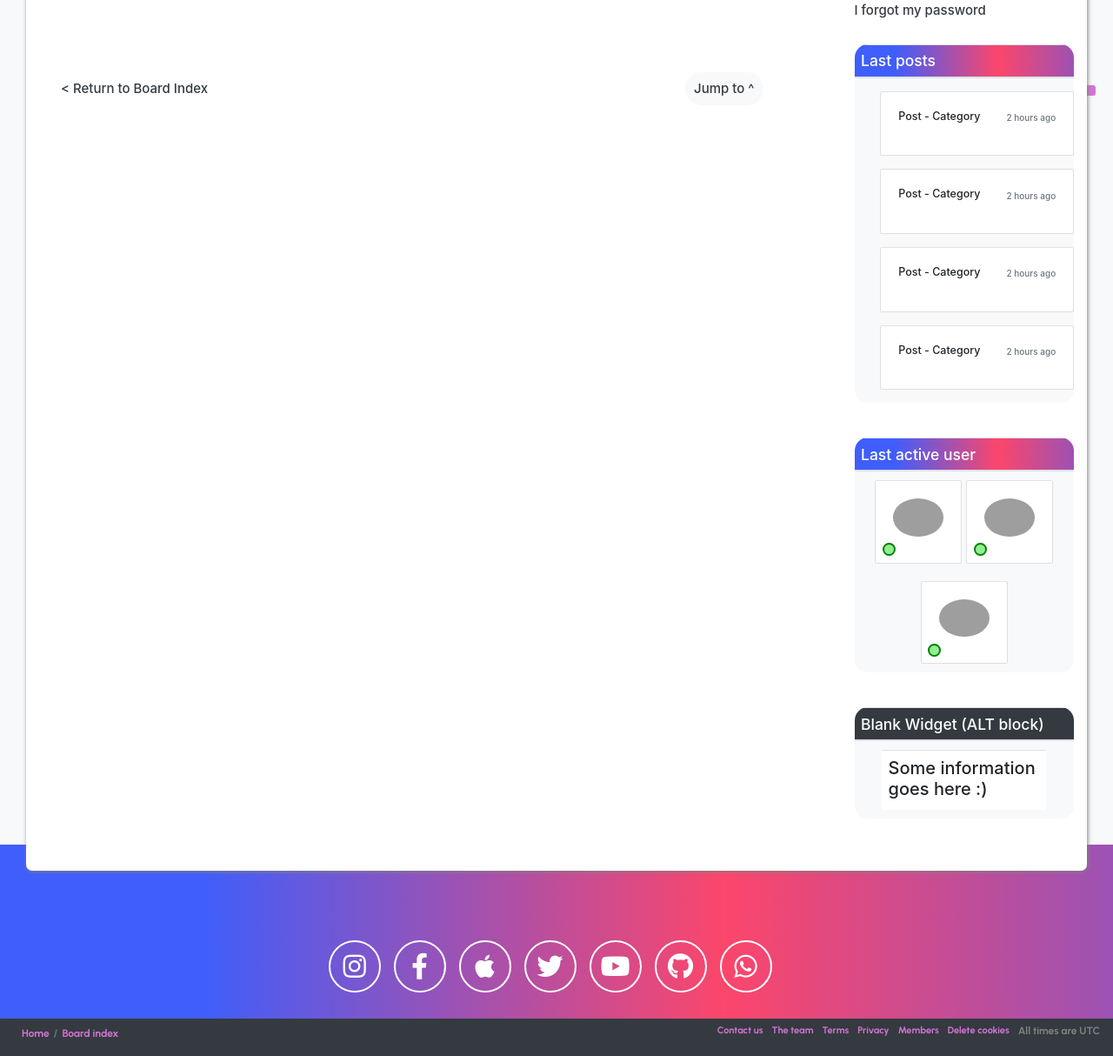
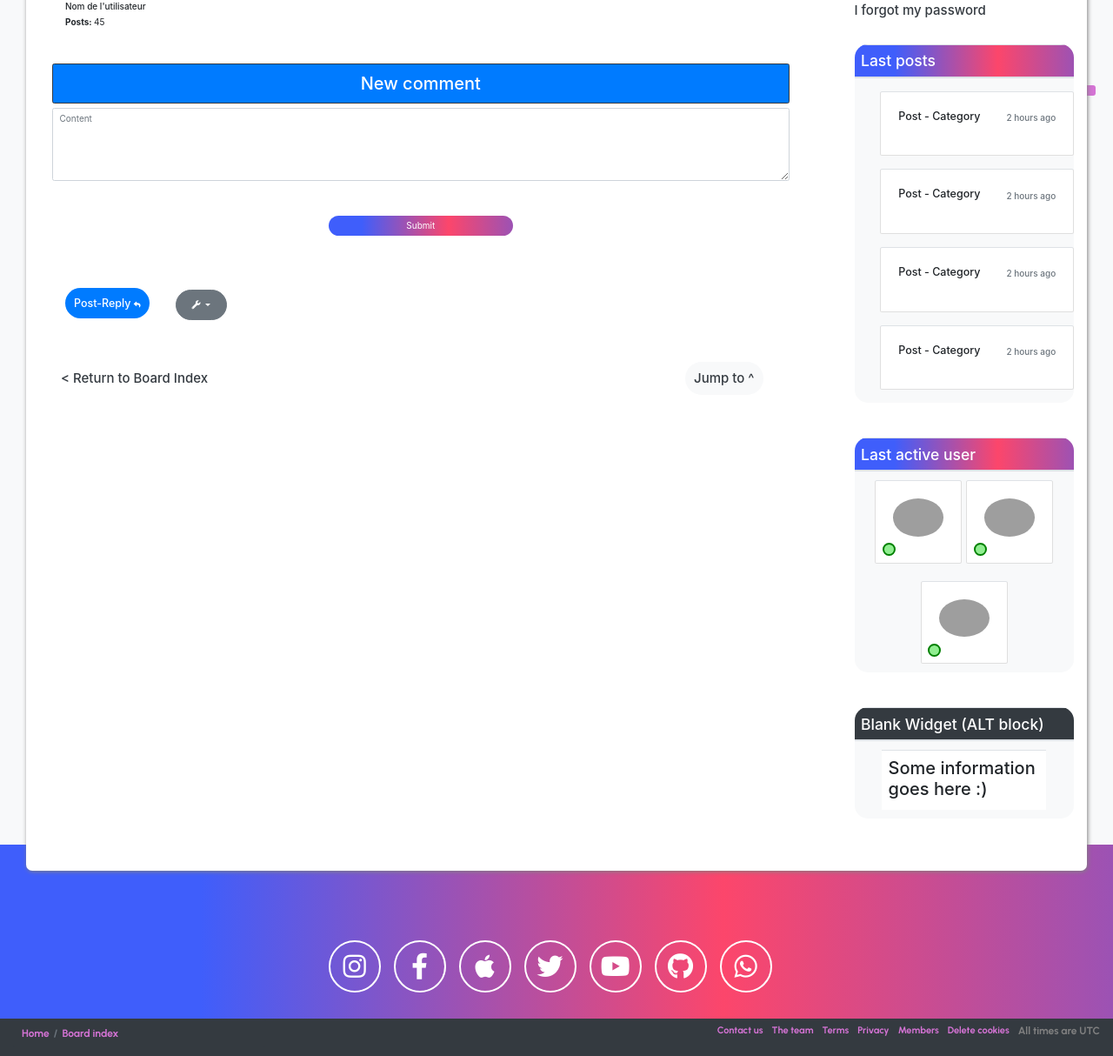
Before and after one commit to AntoineLemlin/The-forum, a PHP site: page /messages.php in a window 1280 px wide. Shown: the part 690-1904 px from the top of the page at 87% size. Run offline with PHP 8.4, Linux system fonts and the light colour scheme; data that the repository does not hold is empty; grey boxes are pictures that could not be loaded.

Commit message:
form comment

```diff
--- a/src/public/messages.php
+++ b/src/public/messages.php
@@ -74,6 +74,15 @@
       <li class="breadcrumb-item bread-item active" aria-current="page">
         Board index
       </li>
+      <li class="breadcrumb-item bread-item active" aria-current="page">
+        Category One
+      </li>
+      <li class="breadcrumb-item bread-item active" aria-current="page">
+        Top Icon Demos
+      </li>
+      <li class="breadcrumb-item bread-item active" aria-current="page">
+        Top Read (Hot)
+      </li>
     </ol>
   </nav>
       </div>
@@ -115,7 +124,7 @@
             </div>
 
               <div class="container">
-                <div class="row">
+                <div class="row mt-5">
                 <div class="col-3">
                   <div class ="img-modifier mb-2">
                     <img src="https://images.unsplash.com/photo-1515121061221-7d6ce2dcd1fe?ixid=MnwxMjA3fDB8MHxwaG90by1wYWdlfHx8fGVufDB8fHx8&ixlib=rb-1.2.1&auto=format&fit=crop&w=800&q=80" alt="" >
@@ -130,20 +139,48 @@
                   <p class="user-id"> signature </p>
                 </div>
               </div>
-            </div>
+          </div>
+
+          <div class="row">
+            <div class="col-12">
+        <h2 class="text-center mt-5 bg-primary rounded border border-dark p-3 text-white">New comment</h2>
+      <form method="POST" id="add-topic">
+        <div class="form-group">
+          <textarea type="text" name="comment" class="form-control" rows="5" id="content" placeholder="Content" required></textarea>
+        </div>
+        <div class="d-flex justify-content-center">
+          <button id="submit" type="submit" name="add-comment" class="btn btn-primary mt-5 w-25 h2">Submit</button>
+
+        </div>
+      </form>
+      </div>
+
+          </div>
+
 
   <div id="topics" class="row table-responsive mt-5">
     <table class="table">
 
 
-
-
-<main class="mx-5">
-
     </table>
 </div>
-            <div class="row">
+<div class="row">
+              <div class="col-12 d-flex align-items-center justify-content-start m-4">
 
+                <a id="new-message" class="h5 mr-5 text-white bg-primary p-3 rounded-pill" href="new_topics.php">Post-Reply <i class="fas fa-reply"></i></a>
+
+                <div class="dropdown mr-5 pr-3">
+                  <button class="btn btn-secondary dropdown-toggle rounded-pill  " type="button" id="dropdownMenuButton" data-toggle="dropdown" aria-haspopup="true" aria-expanded="false">
+                  <i class="fas fa-wrench p-0"></i>
+                  </button>
+                  <div class="dropdown-menu" aria-labelledby="dropdownMenuButton">
+                    <a class="dropdown-item" href="#">Action</a>
+                    <a class="dropdown-item" href="#">Another action</a>
+                    <a class="dropdown-item" href="#">Something else here</a>
+                  </div>
+                </div>
+
+              </div>
             </div>
             <div class="row">
               <div class="col-12 mt-5 d-flex">
--- a/src/public/styles/style.css
+++ b/src/public/styles/style.css
@@ -202,59 +248,74 @@ header nav .navbar-toggler-icon {
 * {
   margin: 0;
   padding: 0;
+  -webkit-box-sizing: border-box;
           box-sizing: border-box;
   font-size: 62.5%;
   scroll-behavior: smooth;
 }
+
 * body .message {
   position: absolute;
   top: 0;
   left: 0;
   z-index: 5;
 }
+
 * body #main-container {
   background-color: white;
   min-height: 20rem;
   border-radius: 7px;
+  -webkit-box-shadow: 1px 1px 5px 0 grey;
           box-shadow: 1px 1px 5px 0 grey;
   position: relative;
   z-index: 2;
   padding: 15px 0 50px 0;
   margin-top: -50px;
 }
+
 * body #search-bar {
   border: 1px solid black;
   border-radius: 20px;
   outline: none;
   padding: 3px 5px;
 }
+
 * body #search-bar input {
   border: none;
 }
+
 * body #search-bar button {
   border-left: 1px solid grey;
 }
+
 * body #search-bar button i {
   font-size: 12px;
   text-align: center;
 }
+
 * body #login input, * body #register input, * body #add-topic input {
   border-radius: 10px;
 }
+
 * body #login #submit, * body #register #submit, * body #add-topic #submit {
   border-radius: 20px;
   color: white;
+  background: -webkit-gradient(linear, left top, right top, color-stop(18%, #3f5efb), color-stop(65%, #fc466b), to(#9c52b4));
   background: linear-gradient(90deg, #3f5efb 18%, #fc466b 65%, #9c52b4 100%);
   border: none;
 }
+
 * body #table-side {
   overflow: hidden;
   border-radius: 15px;
 }
+
 * body #table-side .thead {
   color: white;
+  background: -webkit-gradient(linear, left top, right top, color-stop(18%, #3f5efb), color-stop(65%, #fc466b), to(#9c52b4));
   background: linear-gradient(90deg, #3f5efb 18%, #fc466b 65%, #9c52b4 100%);
 }
+
 * body #widget-side {
   overflow: hidden;
   border-radius: 15px;
```
Also changed, not shown: other parts of src/public/styles/style.css (+47 -1 lines), 1 other file. Lines whose indentation alone changed are shown as unchanged.
